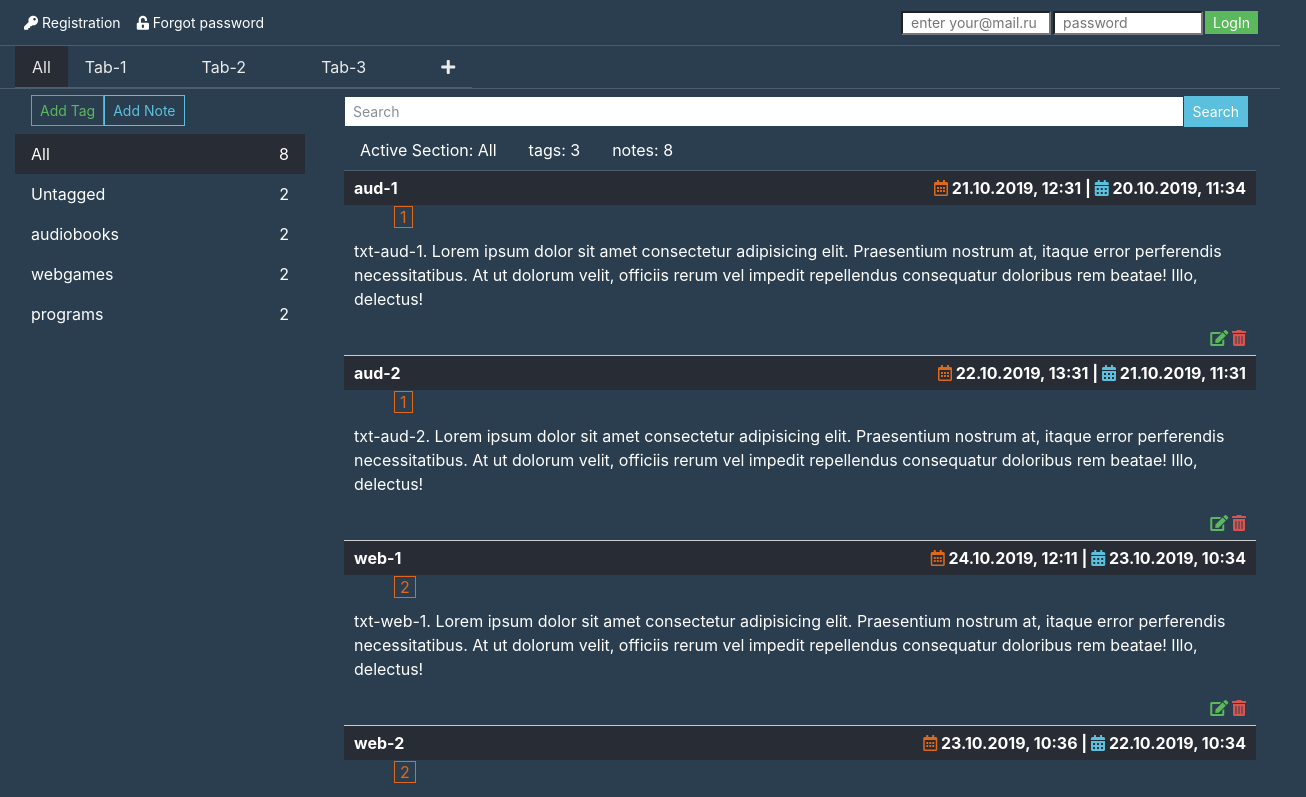
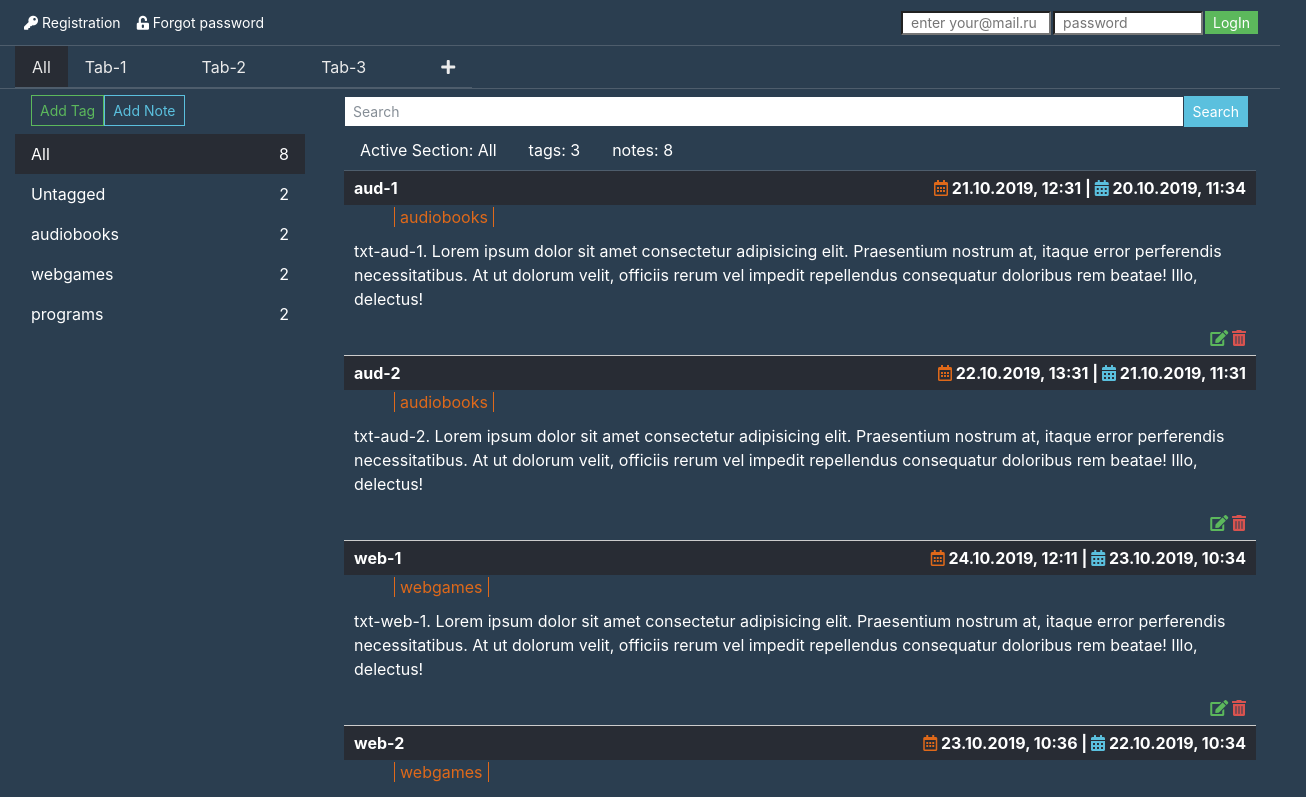
Before and after one commit to komplekt17/CintaNotesWeb, a React (Create React App) app in the folder frontend/: page / in a window 1280 px wide. Shown: the top 797 px of the page, 1306 px wide, since content can reach past the window. Built offline with nearby package versions, Linux system fonts and the light colour scheme.

Commit message:
add tag noteList

```diff
--- a/frontend/src/components/ItemNotes.tsx
+++ b/frontend/src/components/ItemNotes.tsx
@@ -1,6 +1,6 @@
 import * as React from "react"
 import $ from "jquery"
-import { INotes } from "../types"
+import { INotes, ITags } from "../types"
 import {
 	ERROR_TEXT,
 	HEADER_EDIT_NOTE,
@@ -9,6 +9,7 @@ import {
 import "../styles/ItemNotes.css"
 
 interface INoteItemProps {
+	tags: ITags[];
 	notes: INotes[];
 	handlerHeaderPopup: (name: string) => void;
 	handlerCurrentValue: (name: string, value: string) => void;
@@ -17,7 +18,19 @@ interface INoteItemProps {
 let NotesList: any = <h3>{ERROR_TEXT}</h3>
 
 const ItemNotes: React.FC<INoteItemProps> = props => {
-	const { notes, handlerHeaderPopup, handlerCurrentValue } = props
+	const { tags, notes, handlerHeaderPopup, handlerCurrentValue } = props
+
+	// получение nameTag из tags[]
+	const getNameTag = (tagIDfromNotes: string): string => {
+		let nameTag = "Untagged"
+		for (let i = 0; i < tags.length; i++) {
+			if (tags[i]._id === tagIDfromNotes) {
+				nameTag = tags[i].nameTag
+			}
+		}
+
+		return nameTag
+	}
 
 	if (notes && notes.length !== 0) {
 		NotesList = notes.map((item: any, index: number) => {
@@ -36,7 +49,9 @@ const ItemNotes: React.FC<INoteItemProps> = props => {
 						</div>
 					</div>
 					<div className="note-tag">
-						<span className="text-primary border-primary">{item.tagID}</span>
+						<span className="text-primary border-primary">
+							{getNameTag(item.tagID)}
+						</span>
 					</div>
 					<div className="note-text">{item.text}</div>
 					<div className="note-footer">
--- a/frontend/src/components/SideBarTags.tsx
+++ b/frontend/src/components/SideBarTags.tsx
@@ -104,7 +104,7 @@ export const SideBarTags: React.FC<ISideBarTagsProps> = props => {
 					</button>
 				</span>
 			</li>
-			<li className="nav-item d-flex justify-content-between item-active">
+			<li className="nav-item d-flex tags-item justify-content-between item-active">
 				<span
 					className="nav-link"
 					onClick={ev => {
@@ -118,7 +118,7 @@ export const SideBarTags: React.FC<ISideBarTagsProps> = props => {
 					{countQualityItems("tagBarNotes", "All")}
 				</span>
 			</li>
-			<li className="nav-item d-flex justify-content-between">
+			<li className="nav-item d-flex tags-item justify-content-between">
 				<span
 					className="nav-link"
 					onClick={ev => {
--- a/frontend/src/container/App.tsx
+++ b/frontend/src/container/App.tsx
@@ -121,7 +121,7 @@ const App: React.FC<IAppProps> = props => {
 						}
 						return qqq
 					})
-					console.log(filteredNotes)
+					// console.log(filteredNotes)
 					count = filteredNotes.length
 				} else {
 					const filteredNotes = notes.filter(item => {
@@ -134,7 +134,7 @@ const App: React.FC<IAppProps> = props => {
 						}
 						return qqq
 					})
-					console.log(filteredNotes)
+					// console.log(filteredNotes)
 					count = filteredNotes.length
 				}
 			}
@@ -233,7 +233,7 @@ const App: React.FC<IAppProps> = props => {
 		}
 	}
 
-	// функция получения значения id удаляемого Item
+	// функция получения значения id удаляемого Item (section/tag/note)
 	const getRemovableItemID = (namePopup: string): string => {
 		let removableItemID = ""
 		if (namePopup === "Section") {
@@ -289,6 +289,7 @@ const App: React.FC<IAppProps> = props => {
 							countQualityItems={countQualityItems}
 						/>
 						<ItemNotes
+							tags={tags}
 							notes={getFiltredArray("notesArr", notes, filters)}
 							handlerHeaderPopup={handlerHeaderPopupToApp}
 							handlerCurrentValue={handlerCurrentValueToApp}
--- a/frontend/src/styles/ItemNotes.css
+++ b/frontend/src/styles/ItemNotes.css
@@ -21,9 +21,12 @@
 .note-tag {
   position: relative;
   left: 50px;
+  width: 100px;
 }
 .note-tag span {
   border: 1px solid;
+  border-bottom: none;
+  border-top: none;
   padding: 0px 5px;
 }
 
--- a/frontend/src/styles/SideBarTag.css
+++ b/frontend/src/styles/SideBarTag.css
@@ -11,7 +11,7 @@
   display: block;
 }
 
-.app-side-tags .nav-item:hover{
+.app-side-tags .tags-item:hover{
   background-color: #282C34;
 }
 
--- a/frontend/tslint.json
+++ b/frontend/tslint.json
@@ -31,6 +31,7 @@
 		"no-empty": false,
 		"no-empty-interface": false,
 		"curly": false,
-		"prefer-for-of": false
+		"prefer-for-of": false,
+		"no-string-literal": false
 	}
 }
```
